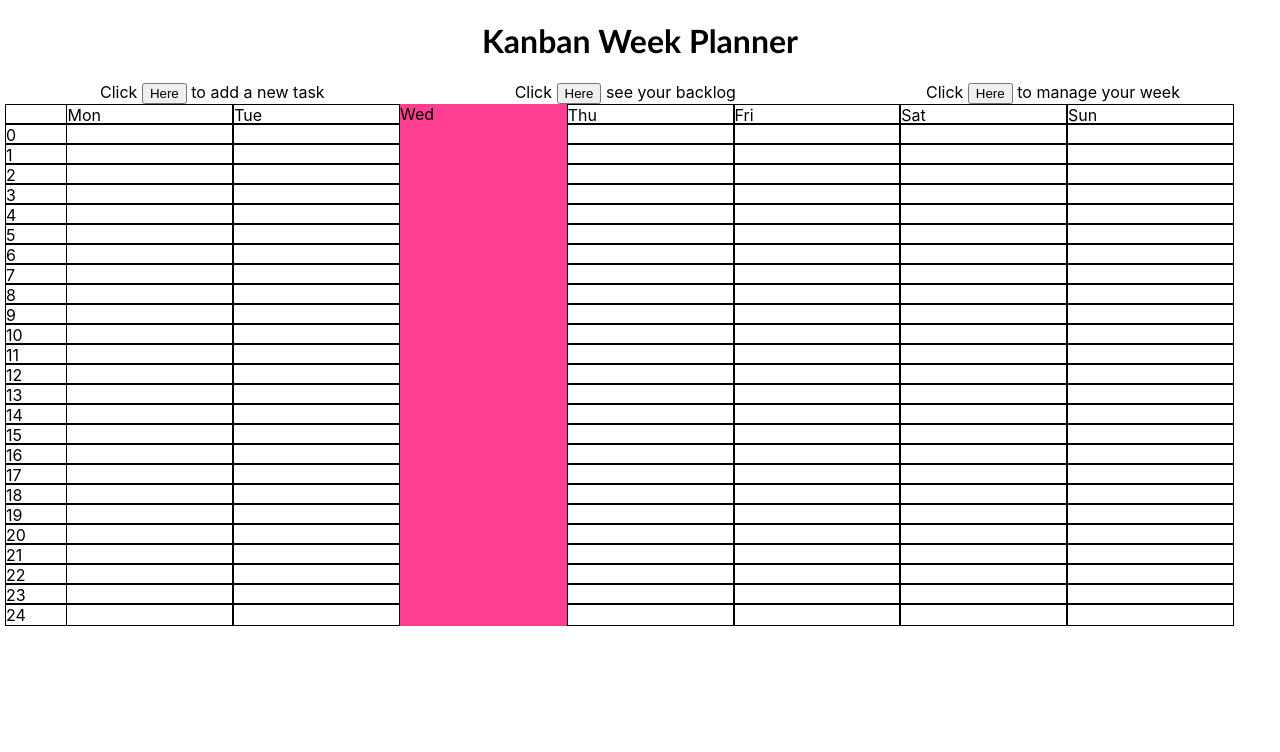
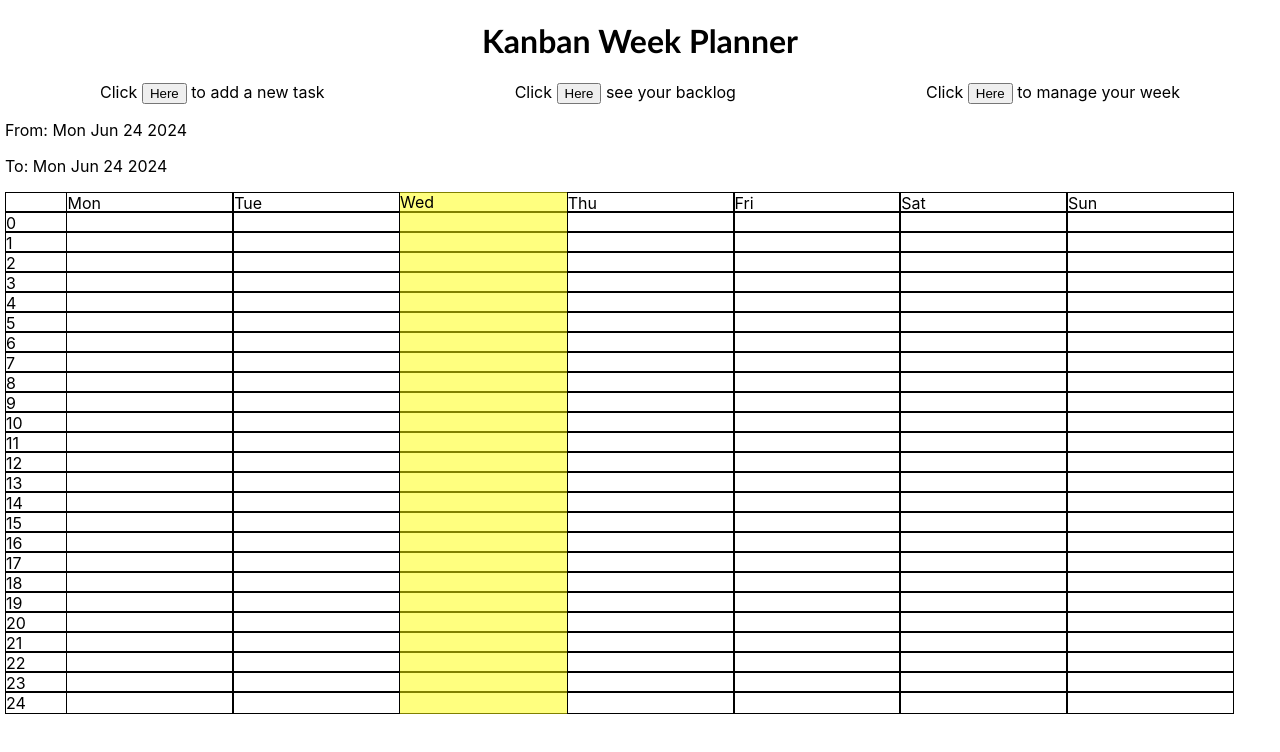
Before and after one commit to Ahab1777/kanban-task-tracker, a React (Create React App) app: page / in a window 1280 px wide. Shown: the top 752 px of the page. Built offline with nearby package versions, Linux system fonts and the light colour scheme.

Commit message:
purity issue at mondayDate

```diff
--- a/src/App.css
+++ b/src/App.css
@@ -266,6 +266,7 @@ h1 {
     color: black;
     border-color: black;
 
+
 }
 
 .new-task-popup  input{
--- a/src/components/NewTask.jsx
+++ b/src/components/NewTask.jsx
@@ -1,5 +1,6 @@
 import { useContext, useState, useRef} from "react";
 import { KanbanContext } from "../App";
+import { MONTHS } from "./util";
 
 
 //task
@@ -28,7 +29,7 @@ function NewTask() {
     const newTaskModal = useRef(null)
 
     function toggleNewTaskModal() {
-
+        //confirm that there is a useRef referenced
         if (!newTaskModal.current){
             return;
         }
@@ -82,23 +83,19 @@ function NewTask() {
 const handleSubmit = (e) => {
     e.preventDefault()
     const currentDate = new Date();
-    const months = ['January', 'February', 'March', 'April', 'May', 'June', 'July', 'August', 'September', 'October', 'November', 'December']
-    const createdOn = `${currentDate.getDay()}/${months[currentDate.getMonth()]}/${currentDate.getFullYear()} - ${currentDate.getHours()}:${currentDate.getMinutes()}`
-    console.log(currentDate)
+    const createdOn = `${currentDate.getDay()}/${MONTHS[currentDate.getMonth()]}/${currentDate.getFullYear()} - ${currentDate.getHours()}:${currentDate.getMinutes()}`
     const newTaskList = [ ...taskList, {title: taskTitle, description: taskDescription, createdOn, fullDate: currentDate, etc: completionTime, colorCode}]
+    setTaskList(newTaskList);
     toggleNewTaskModal()
-    setTaskList(newTaskList);
 }
 
             return(
                 <>
     <button className="new-task-button" onClick={toggleNewTaskModal}>Here</button>
 
-
         <dialog ref={newTaskModal} style={{backgroundColor: colorCode}}>
 
-
-            <form className="new-task-form" disabled={true} method="dialog">
+            <form onSubmit={handleSubmit} className="new-task-form"  method="dialog">
                 <button className="close-button-new-task" onClick={toggleNewTaskModal}>X</button>
 
                 <div className="title-block">
@@ -116,7 +113,6 @@ const handleSubmit = (e) => {
                     ></input>
 
                 </div>
-
                 <div className="color-block">
                     <label htmlFor="radioBlue">Blue</label>
                     <input
@@ -183,7 +179,7 @@ const handleSubmit = (e) => {
 
                 <button
                 className="confirm-button-new-task"
-                onClick={handleSubmit}
+                // onClick={handleSubmit}
                 type="submit"
                 >Submit
                 </button>
--- a/src/components/WeekPlanner.jsx
+++ b/src/components/WeekPlanner.jsx
@@ -1,26 +1,36 @@
-import { useContext } from "react"
+import { useContext, useState } from "react"
 import { KanbanContext } from "../App"
-import { range, getMonday, areDatesSame, addDateBy } from "./util"
-
-const DAYS = ['Mon', 'Tue', 'Wed', 'Thu', 'Fri', 'Sat', 'Sun']
+import { range, getMonday, areDatesSame, addDateBy, MONTHS, DAYS } from "./util"
 
 const WeekPlanner = () => {
-    const {taskList, setTaskList} = useContext(KanbanContext)
-
+    // const {taskList, setTaskList} = useContext(KanbanContext)
+    const [mondayDate, setMondayDate] = useState(getMonday())
+    const [sundayDate, setSundayDate] = useState(addDateBy(mondayDate, 7))
 
     let colorStyle = {
-        'background-color': '#ff3e90',
+        backgroundColor: 'rgba(255, 255, 0, 0.5)',
     };
 
     const isToday = (index) => {
-        console.log('new date', new Date())
-        // console.log('getMonday', new Date(getMonday()))
-        console.log('addDateBy', addDateBy(getMonday(), index))
         return areDatesSame(new Date(), addDateBy(getMonday(), index))
     }
 
+    const prevWeek = () => setMondayDate(addDateBy(mondayDate, -7));
+    const nextWeek = () => setMondayDate(addDateBy(mondayDate, 7));
+
+
+
     return(
         <>
+        <div className="week-selector">
+            {/* <button onClick={() => prevWeek()}>Previous</button> */}
+            {/* <button onClick={() => nextWeek()}>Next</button> */}
+            {/* <p>Today: {new Date().toDateString()}</p> */}
+            <p>From: {mondayDate.toDateString()}</p>
+            <p>To: {sundayDate.toDateString()}</p>
+
+
+        </div>
         <div className="calendar-grid">
             <div className="hours-lines">
                 <span className="hour-row"></span>
--- a/src/components/util.js
+++ b/src/components/util.js
@@ -6,30 +6,22 @@ export const range = (keyCount) => [...Array(keyCount).keys()];
 export const getMonday = () => {
     const today = new Date();
     const monday = today.getDate() - today.getDay() + 1;
-    const finalValue = new Date(today.setDate(monday));
-    // console.log('return new date from getMonday', finalValue) ok
-    return finalValue;
+    return new Date(today.setDate(monday));
+    // return finalValue;
 }
 
 export const areDatesSame = (date1, date2) => {
-    // console.log('areDatesSame?', date1.getFullYear() === date2.getFullYear() &&
-    // date1.getMonth() === date2.getMonth() &&
-    // date1.getDate() === date2.getDate())
     return date1.getFullYear() === date2.getFullYear() &&
         date1.getMonth() === date2.getMonth() &&
         date1.getDate() === date2.getDate()
 }
 
 export const addDateBy = (date, count) => {
-    // console.log('addDatebys date', date)
     const currentDate = date;
-    // console.log("🚀 ~ addDateBy ~ currentDate:", currentDate) ok
-    // console.log('currentdate,getDate', currentDate.getDate())
-    const currentDatePlusCount = currentDate.getDate() + count
-    // console.log("🚀 ~ addDateBy ~ currentDatePlusCount:", currentDatePlusCount)
+    return new Date(currentDate.setDate(currentDate.getDate() + count))
+    // return currentDate;
+}
 
-    currentDate.setDate(currentDate.getDate() + count)
-    // console.log("🚀 ~ addDateBy ~ dateAdded:", currentDate)
+export const MONTHS = ['January', 'February', 'March', 'April', 'May', 'June', 'July', 'August', 'September', 'October', 'November', 'December']
 
-    return currentDate;
-}
+export const DAYS = ['Mon', 'Tue', 'Wed', 'Thu', 'Fri', 'Sat', 'Sun']
```
